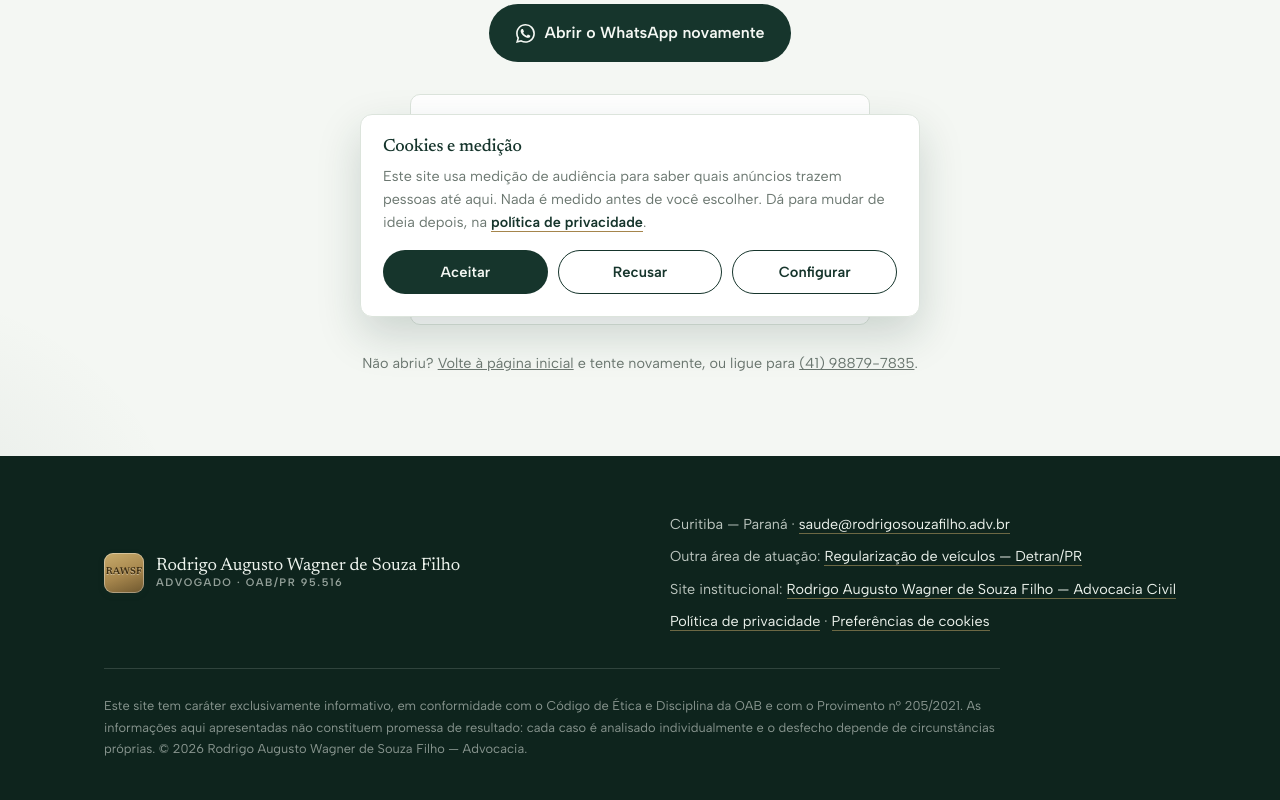
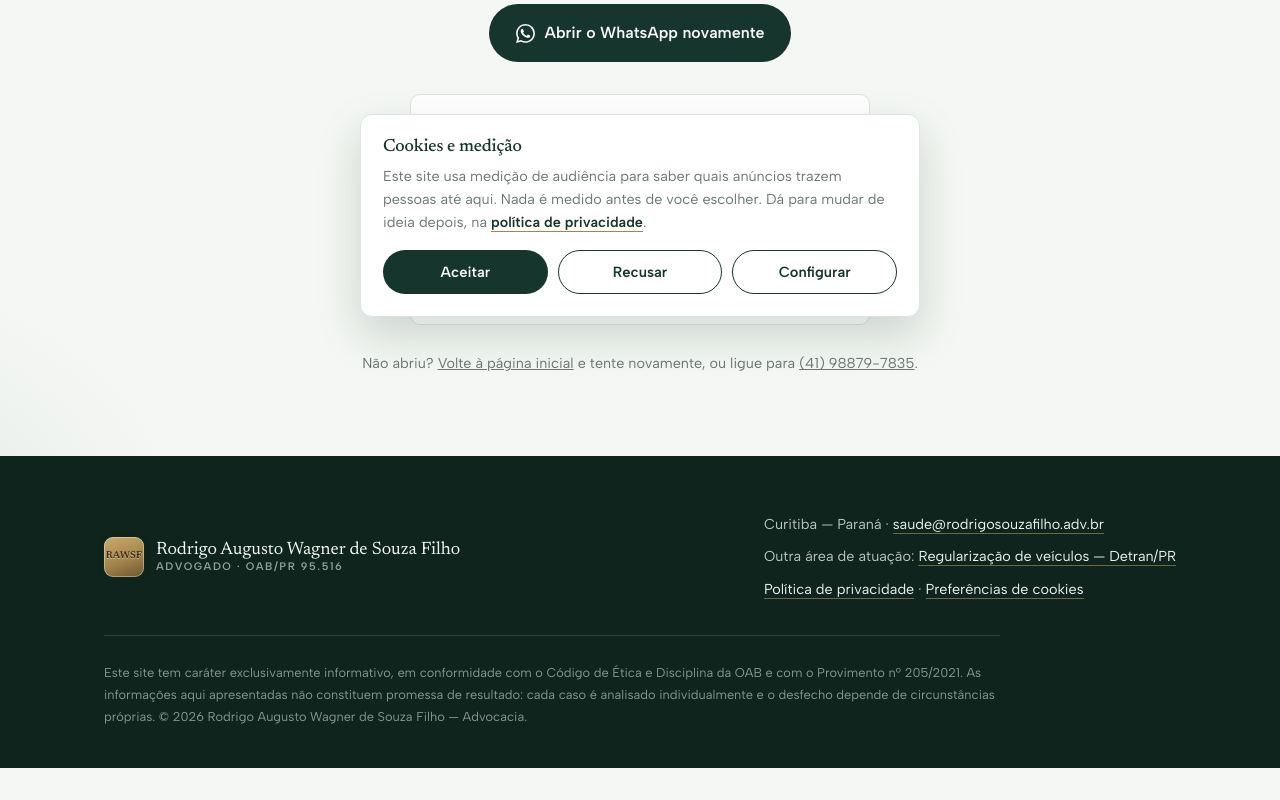
Before and after one commit to djrodrigocpu-debug/direito-a-saude, a website: page obrigado.html in a window 1280 px wide. Shown: the part 467-1267 px from the top of the page. After the commit the page ends 1235 px from the top, so only its background shows below. Drawn offline with Linux system fonts and the light colour scheme.

Commit message:
Link do site institucional sai do rodape e vira botao na secao Sobre
Mesma posicao do site de carros: ultimo elemento do bloco .sobre, logo depois do selo da OAB, com a classe btn-contorno e o texto 'Conhecer o site principal do escritorio'. O rodape das quatro paginas fica so com e-mail, a outra area de atuacao, a politica de privacidade e as preferencias de cookies.

```diff
--- a/obrigado.html
+++ b/obrigado.html
@@ -122,7 +122,6 @@ Animações são só aprimoramento progressivo. */
       <div>
         <p>Curitiba — Paraná · <a href="mailto:saude@rodrigosouzafilho.adv.br">saude@rodrigosouzafilho.adv.br</a></p>
         <p class="u-mt-8">Outra área de atuação: <a href="https://carrosantigos.rodrigosouzafilho.adv.br">Regularização de veículos — Detran/PR</a></p>
-        <p class="u-mt-8">Site institucional: <a href="https://www.rodrigosouzafilho.adv.br">Rodrigo Augusto Wagner de Souza Filho — Advocacia Civil</a></p>
         <p class="u-mt-8"><a href="/privacidade">Política de privacidade</a> ·
           <a href="/privacidade#cookies">Preferências de cookies</a></p>
       </div>
```
Also changed, not shown: cancelamento-plano-saude-empresarial.html (+0 -1 lines), index.html (+1 -1 lines), modelos/cancelamento-plano-saude-empresarial.html (+0 -1 lines), modelos/index.html (+1 -1 lines), modelos/obrigado.html (+0 -1 lines), modelos/privacidade.html (+0 -1 lines), privacidade.html (+0 -1 lines).
